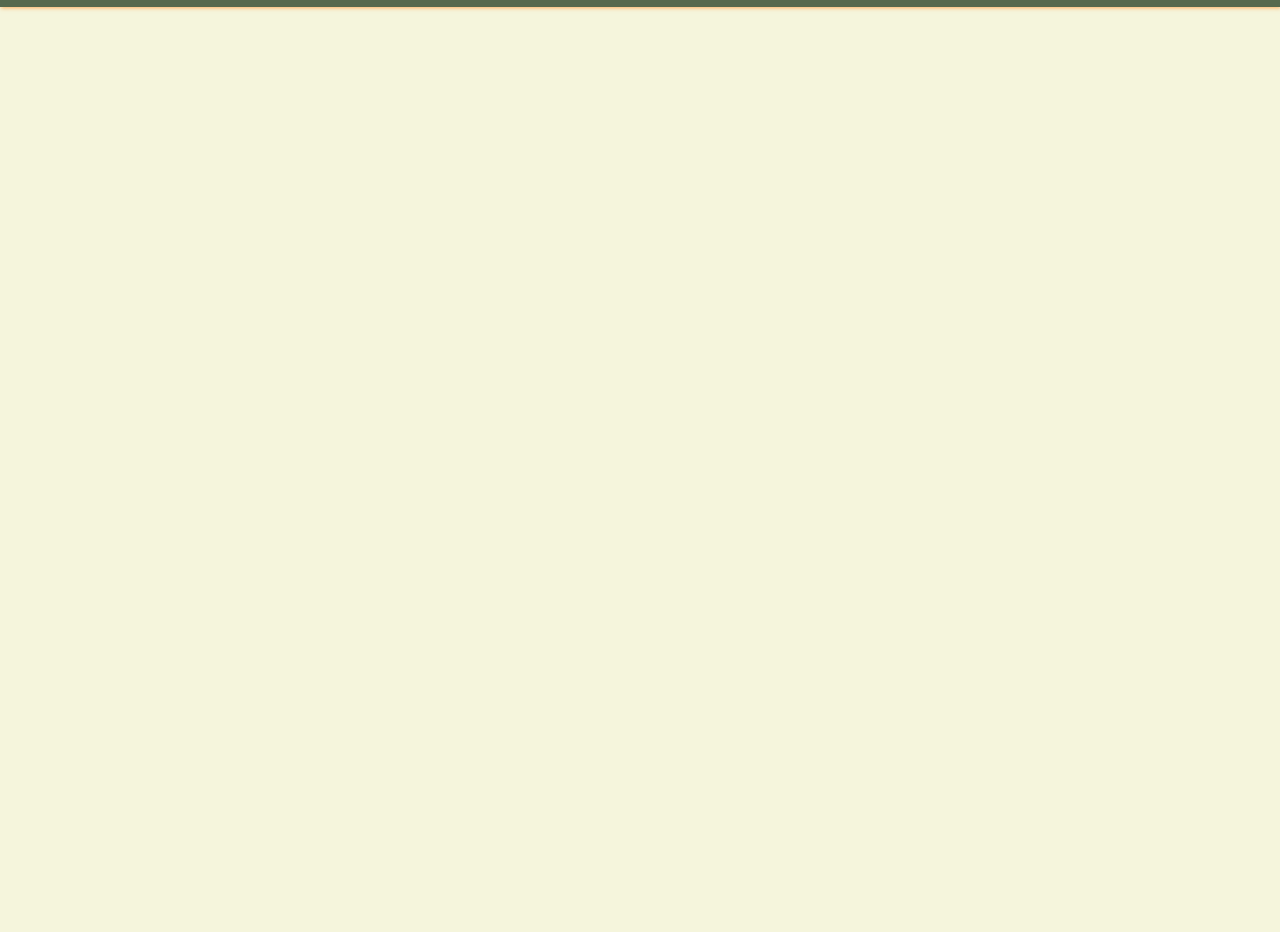
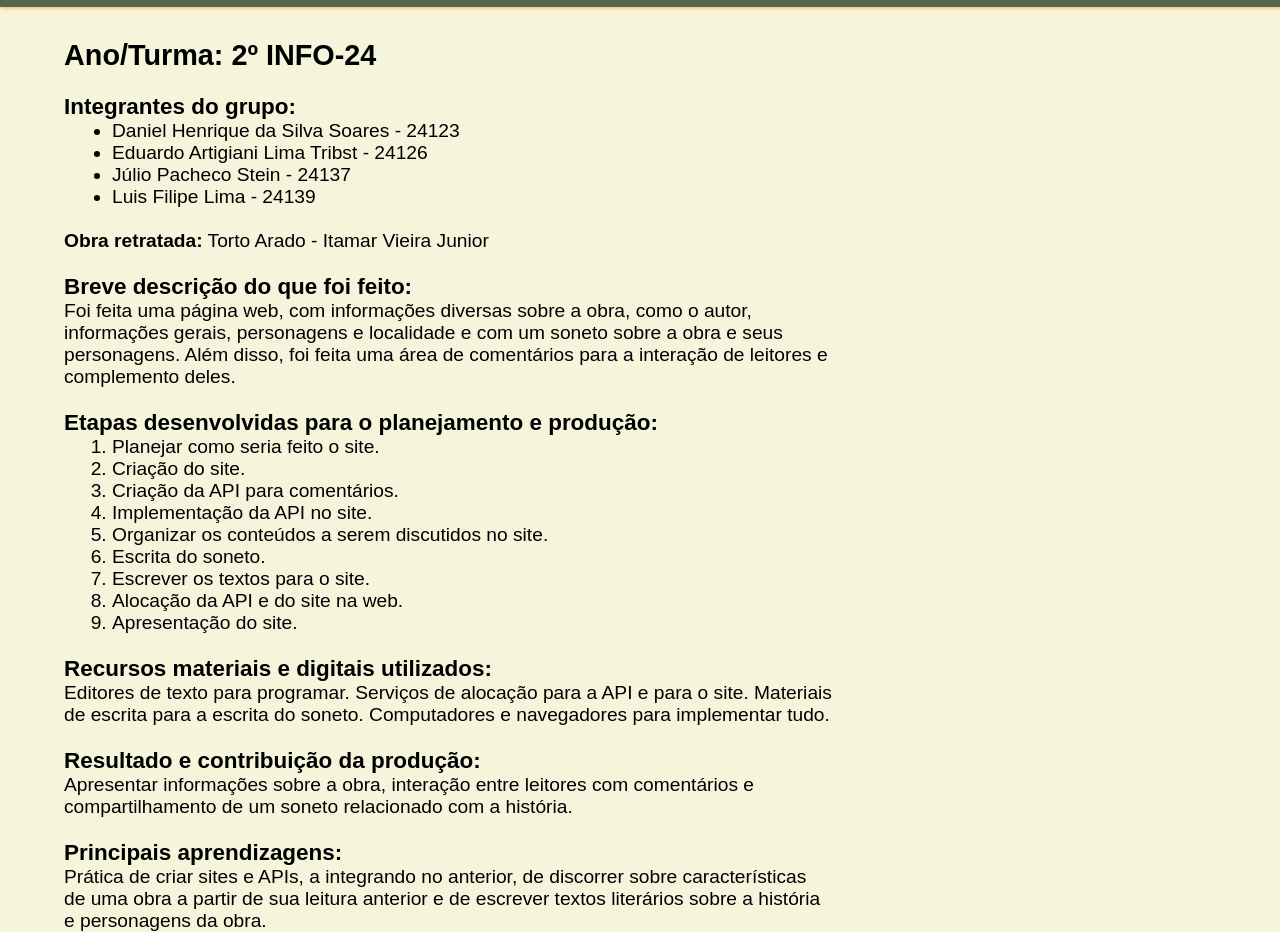
Before and after one commit to EduardoTribst/TortoArado, a plain HTML site: page index.html in a window 1280 px wide. Shown: the part 97-1029 px from the top of the page. Before the commit the page ends 800 px from the top, so only its background shows below. Drawn offline with Linux system fonts and the light colour scheme.

Commit message:
pagina inicial

```diff
--- a/index.html
+++ b/index.html
@@ -31,6 +31,54 @@
             <a href="https://unicamp.br/"><img class="logo" src="Imagens/logoUnicamp.png" alt="nada"></a>
         </div>
     </div>
+
+    <div class="ficha">
+        <h2>Ano/Turma: 2º INFO-24</h2>
+        <br>
+        <h3>Integrantes do grupo:</h3>
+        <ul>
+            <li>Daniel Henrique da Silva Soares - 24123</li>
+            <li>Eduardo Artigiani Lima Tribst - 24126</li>
+            <li>Júlio Pacheco Stein - 24137</li>
+            <li>Luis Filipe Lima - 24139</li>
+        </ul>
+        <br>
+        <p><strong>Obra retratada:</strong> Torto Arado - Itamar Vieira Junior</p>
+        <br>
+        <h3>Breve descrição do que foi feito:</h3>
+        <p>
+            Foi feita uma página web, com informações diversas sobre a obra, como o autor, informações gerais, personagens e localidade e com um soneto sobre a obra e seus personagens. Além disso, foi feita uma área de comentários para a interação de leitores e complemento deles.
+        </p>
+        <br>
+        <h3>Etapas desenvolvidas para o planejamento e produção:</h3>
+        <ol>
+            <li>Planejar como seria feito o site.</li>
+            <li>Criação do site.</li>
+            <li>Criação da API para comentários.</li>
+            <li>Implementação da API no site.</li>
+            <li>Organizar os conteúdos a serem discutidos no site.</li>
+            <li>Escrita do soneto.</li>
+            <li>Escrever os textos para o site.</li>
+            <li>Alocação da API e do site na web.</li>
+            <li>Apresentação do site.</li>
+        </ol>
+        <br>
+        <h3>Recursos materiais e digitais utilizados:</h3>
+        <p>
+            Editores de texto para programar. Serviços de alocação para a API e para o site. Materiais de escrita para a escrita do soneto. Computadores e navegadores para implementar tudo.
+        </p>
+        <br>
+        <h3>Resultado e contribuição da produção:</h3>
+        <p>
+            Apresentar informações sobre a obra, interação entre leitores com comentários e compartilhamento de um soneto relacionado com a história.
+        </p>
+        <br>
+        <h3>Principais aprendizagens:</h3>
+        <p>
+            Prática de criar sites e APIs, a integrando no anterior, de discorrer sobre características de uma obra a partir de sua leitura anterior e de escrever textos literários sobre a história e personagens da obra.
+        </p>
+
+    </div>
 </body>
 <script src="javascript.js"></script>
 </html>
--- a/stylePaginas.css
+++ b/stylePaginas.css
@@ -35,3 +35,18 @@ main {
     width: 25rem;
     height: 25rem;
 }
+
+.ficha {
+    margin-left: 4rem;
+    margin-top: 2rem;
+    width: 60%;
+    font-size: 1.2rem;
+}
+
+.ficha ul {
+    margin-left: 3rem;
+}
+
+.ficha ol {
+    margin-left: 3rem;
+}
```
Also changed, not shown: style.css (line endings or trailing spaces).
